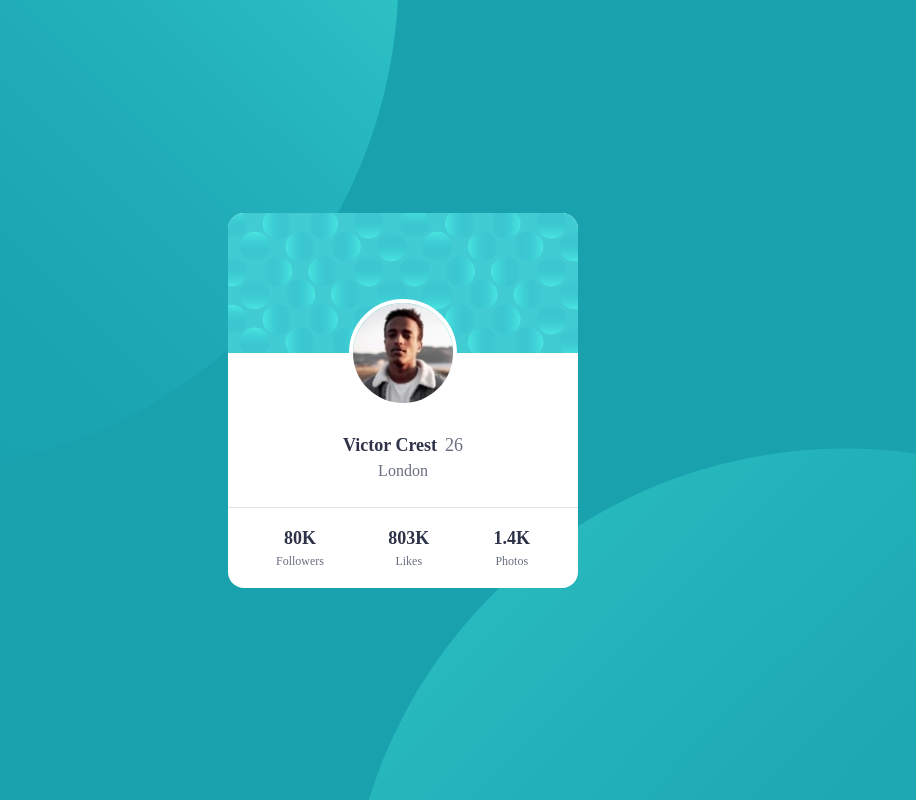
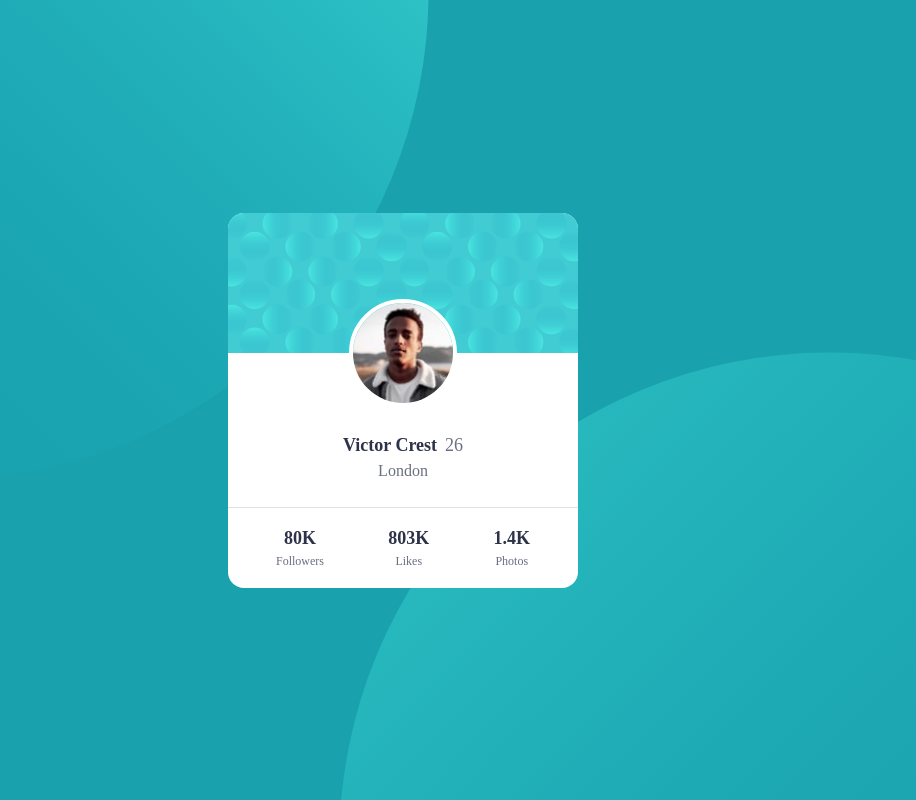
Before and after one commit to somaye-beiranvand/FrontendMentor-profile-card-component-main, a plain HTML site: page index.html in a window 1280 px wide. Shown: the whole page, without its empty margins (237-1153 px from the left). Drawn offline with Linux system fonts and the light colour scheme; a web font is replaced by a local one.

Commit message:
positionibg the bg bubbles in a simpler way

```diff
--- a/assets/css/global.css
+++ b/assets/css/global.css
@@ -49,9 +49,7 @@ body {
   background: url(../images/bg-pattern-top.svg),
     url(../images/bg-pattern-bottom.svg), var(--sm-bg-color);
   background-repeat: no-repeat;
-  background-size: calc(70vmax + 100px);
-  background-position: right calc(47vw + 15%) bottom calc(65vh - 15vw),
-    left calc(40vw + 25%) top calc(72vh - 10vw);
+  background-position: right 48vw bottom 40vh, left 45vw top 44vh;
 }
 .sm-fs-1 {
   font-size: 18px;
```
